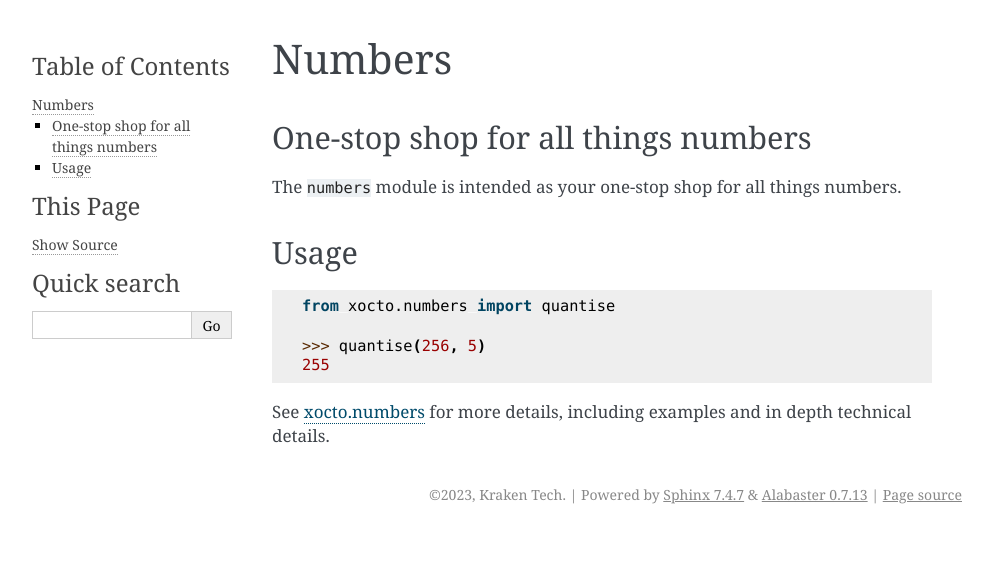
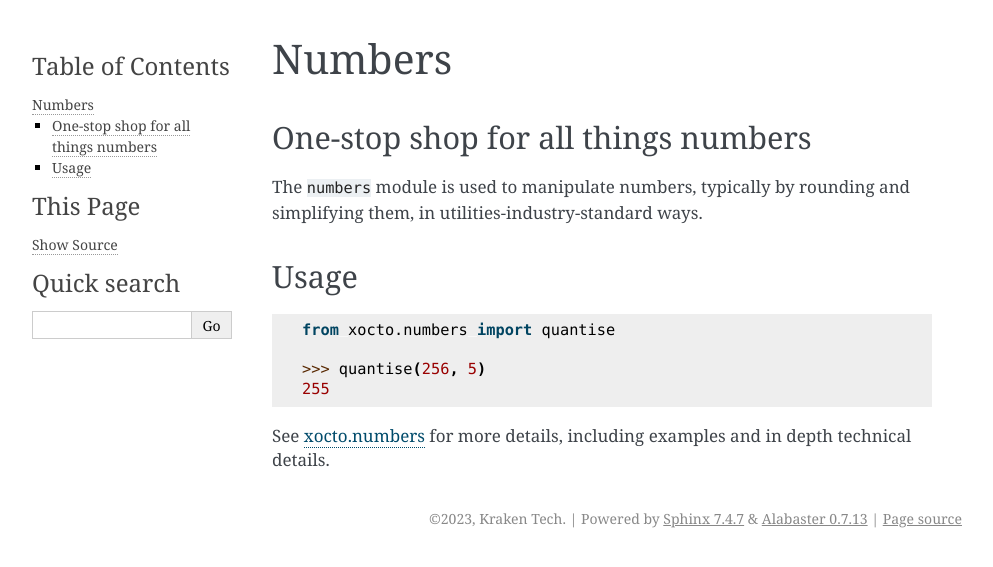
Before and after one commit to octoenergy/xocto, a Sphinx documentation site: the page built from docs/xocto/numbers.md, in a window 1280 px wide. Shown: the top 567 px of the page, without its empty margins (148-1141 px from the left). Built offline with Sphinx 7.4.7, drawn with Linux system fonts in a browser that asks for light colours.

Commit message:
Update docs/xocto/numbers.md
Co-authored-by: Greg Turner <cogat@users.noreply.github.com>

```diff
--- a/docs/xocto/numbers.md
+++ b/docs/xocto/numbers.md
@@ -2,7 +2,7 @@
 
 ## One-stop shop for all things numbers
 
-The `numbers` module is intended as your one-stop shop for all things numbers.
+The `numbers` module is used to manipulate numbers, typically by rounding and simplifying them, in utilities-industry-standard ways.
 
 ## Usage
 
```
